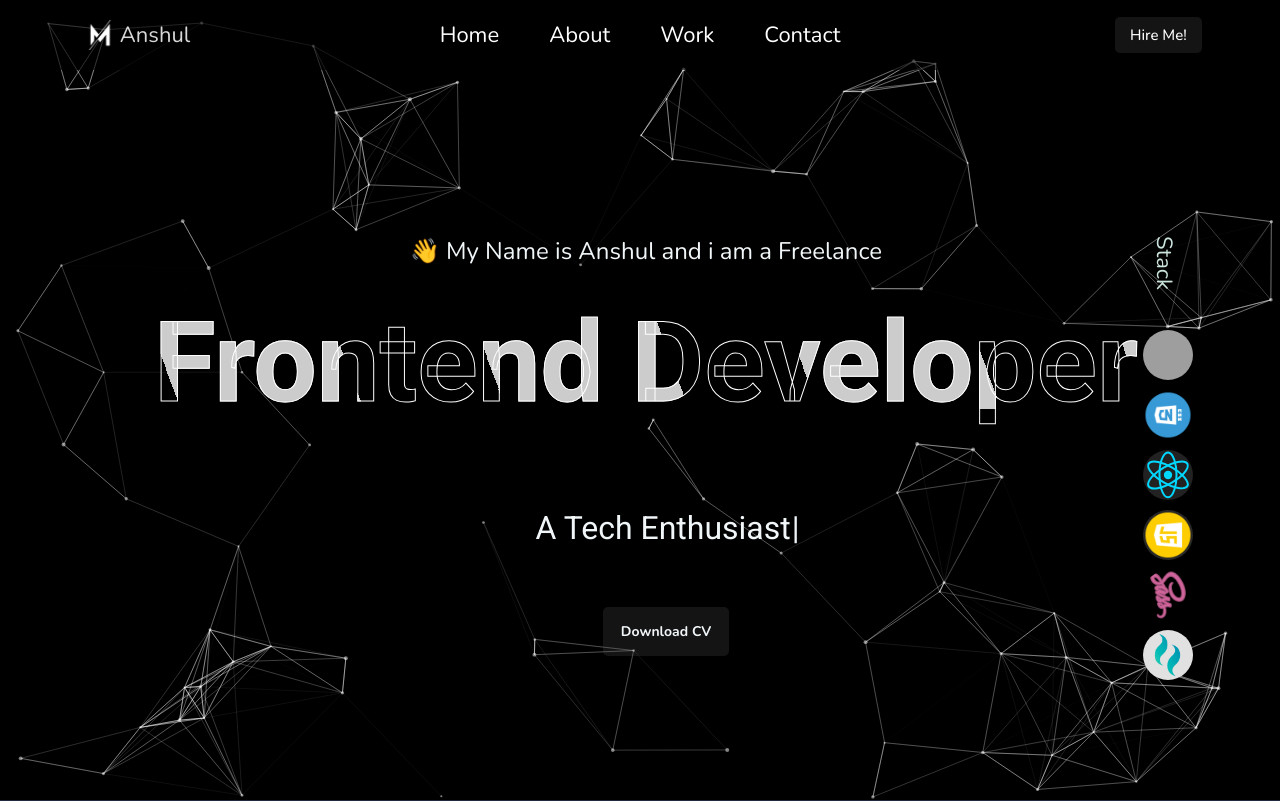
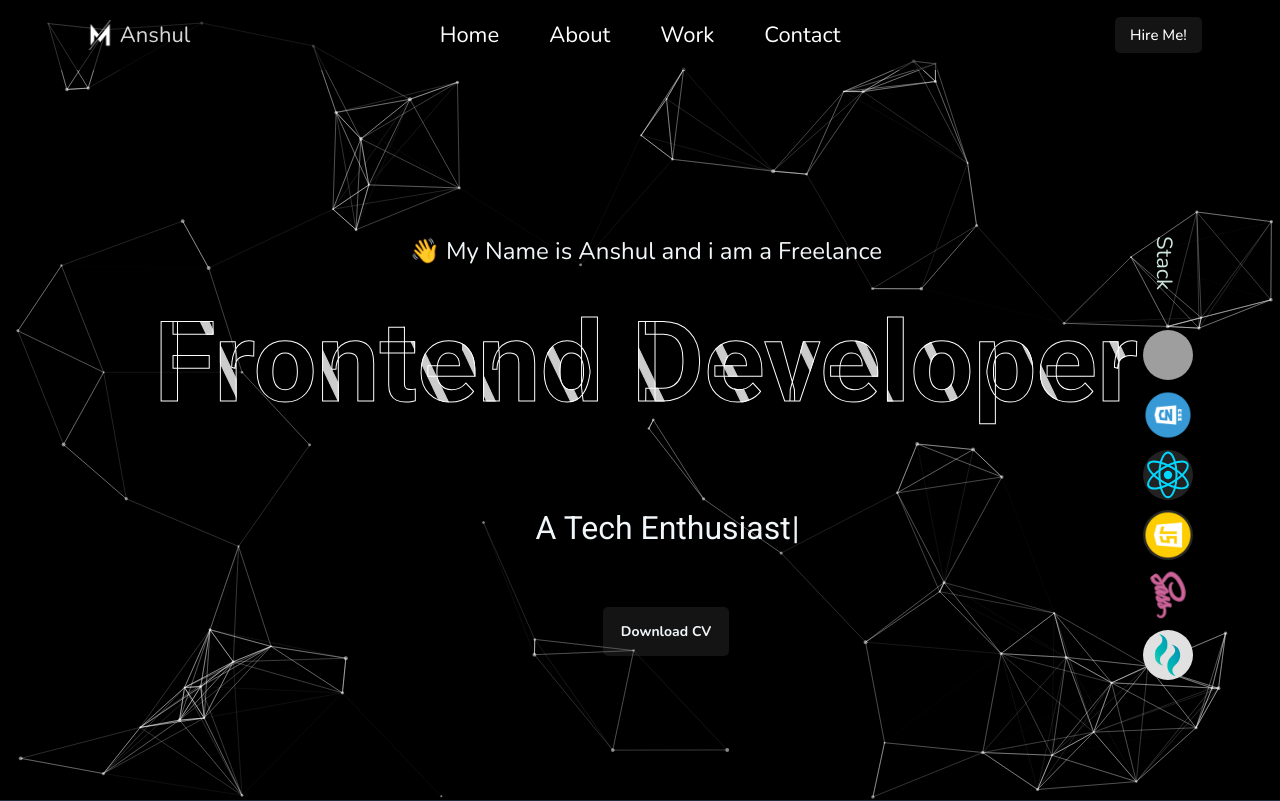
Before and after one commit to anshulamrahs/portfoliofrontend, a React (Create React App) app: page / in a window 1280 px wide. Shown: the top 801 px of the page. Built offline with nearby package versions, Linux system fonts and the light colour scheme; grey boxes are pictures that could not be loaded.

Commit message:
text animation

```diff
--- a/src/components/Design.js
+++ b/src/components/Design.js
@@ -1,3 +1,4 @@
+
 import React from 'react'
 import { useCallback } from "react";
 import Particles from "react-particles";
--- a/src/components/home/home.scss
+++ b/src/components/home/home.scss
@@ -79,11 +79,11 @@
         justify-content: center;
         color: transparent;
         -webkit-text-stroke: 1px #fff;
-        background: linear-gradient(rgba(0, 0, 0, 0.2), rgba(0, 0, 0, 0.2)),url(../assets/back.png);
+        background: linear-gradient(rgba(0, 0, 0, 0.2), rgba(0, 0, 0, 0.2)),url(../assets/mbrem.png);
         -webkit-background-clip: text;
         background-clip: text;
         background-position: 0 0;
-        animation: back 20s linear infinite;
+        animation: back 40s linear infinite;
 
 
 
```
Also changed, not shown: src/components/assets/mbrem.png (added).
